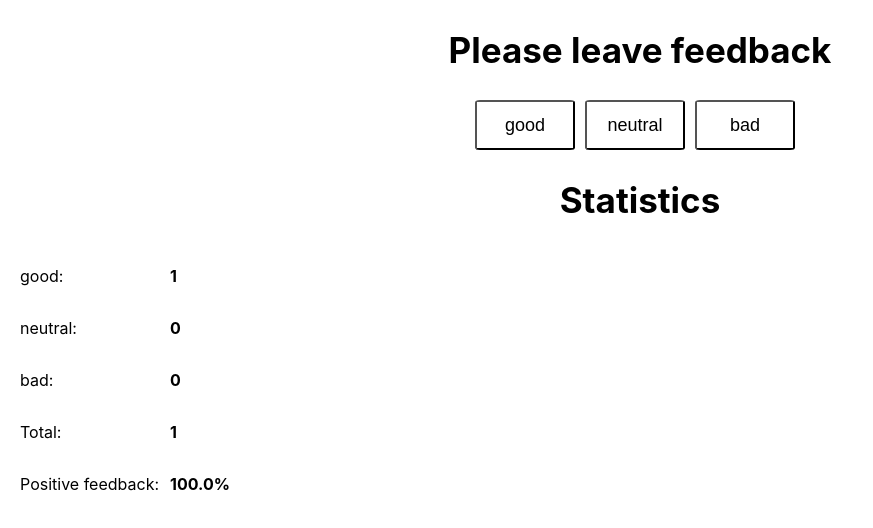
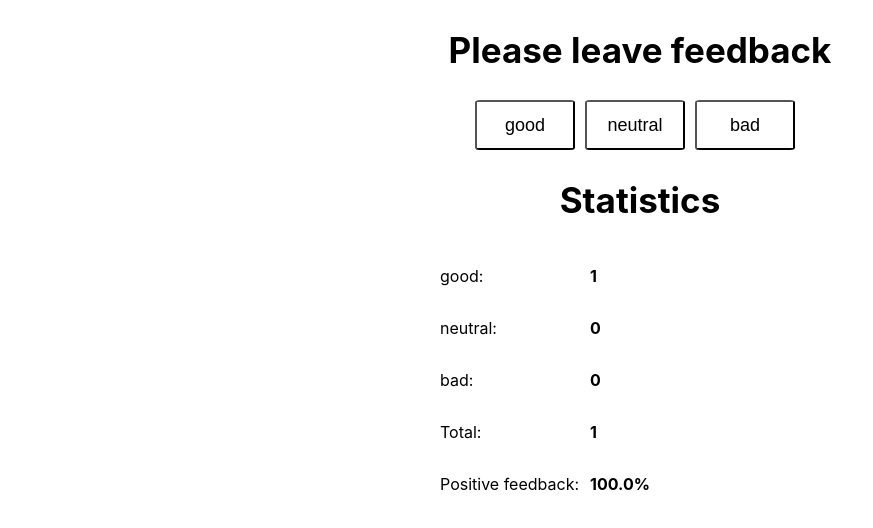
Before and after one commit to kharchenkok/24bc-goit-react-hw-02-feedback, a React app: page / in a window 1280 px wide. Both pictures are taken after a click on the button "good". Shown: the whole page, without its empty margins (0-873 px from the left). Built offline with nearby package versions, Linux system fonts and the light colour scheme.

Commit message:
statistics style chngs

```diff
--- a/src/component/feedbackOptions/FeedbackOptions.js
+++ b/src/component/feedbackOptions/FeedbackOptions.js
@@ -5,8 +5,8 @@ import PropTypes from 'prop-types'
 import style from './FeedbackOptions.module.css'
 
 const FeedbackOptions = ({options,onLeaveFeedback}) => {
-    console.log('options',options);
-    console.log(Object.entries(options).map(option=>option));
+    // console.log('options',options);
+    // console.log(Object.entries(options).map(option=>option));
     return (
         <div className={style.button_wrapper}>
             {Object.entries(options).map(option=>(
--- a/src/component/statistics/Statistics.js
+++ b/src/component/statistics/Statistics.js
@@ -4,8 +4,8 @@ import PropTypes from 'prop-types'
 import style from './Statistics.module.css'
 
 const Statistics = ({options,total, positivePercentage}) => {
-    console.log(options);
-    console.log(total);
+    // console.log(options);
+    // console.log(total);
     return (
         <ul className={style.statistic__list}>
         {Object.entries(options).map(option => (
--- a/src/component/statistics/Statistics.module.css
+++ b/src/component/statistics/Statistics.module.css
@@ -3,7 +3,8 @@
     /* display: flex; */
     flex-direction: column;
     padding: 0;
-    margin-left: 20px;
+    width: 400px;
+    margin:0 auto;
 
 
 }
```
